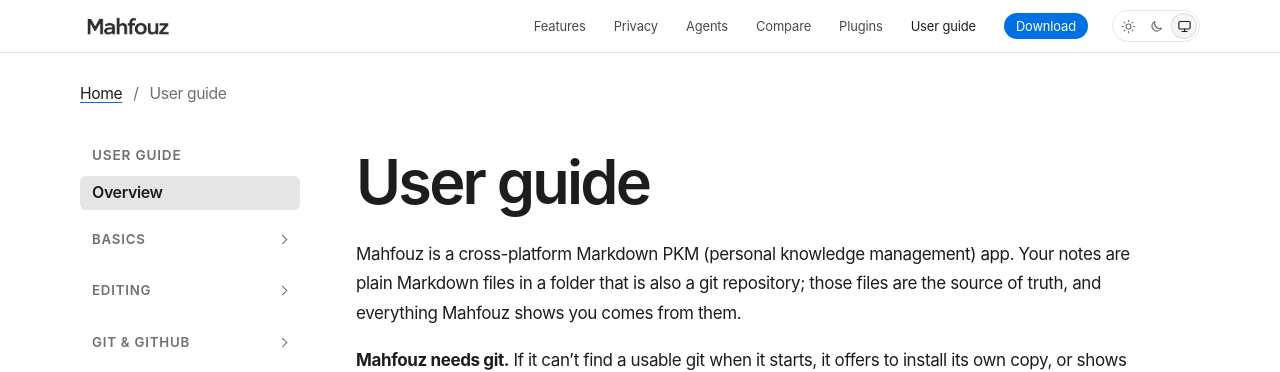
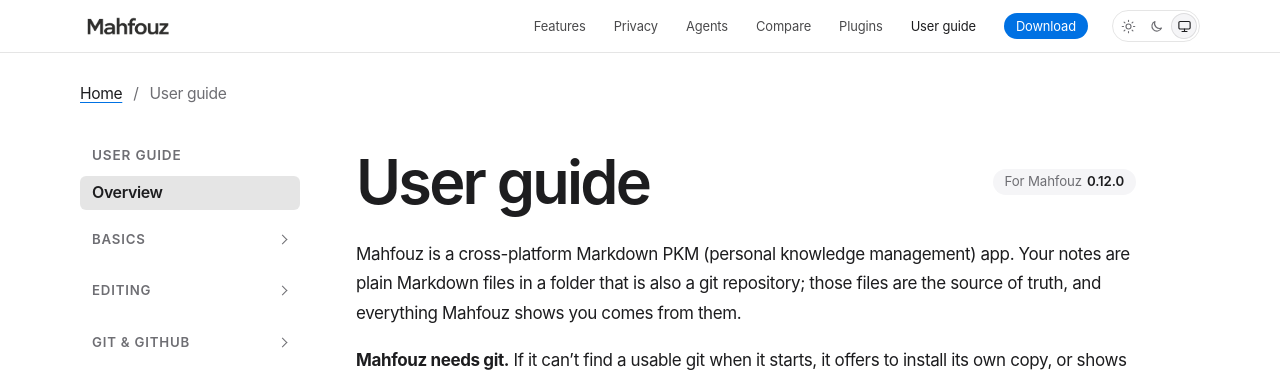
Before and after one commit to mahfouz-app/docs, a Jekyll site: the page built from guide/index.md, in a window 1280 px wide. Shown: the top 372 px of the page. Built offline with Jekyll 4.4.1, drawn with Linux system fonts in a browser that asks for light colours.

Commit message:
Show the Mahfouz version on guide pages
Every guide page now shows "For Mahfouz 0.12.0" as a pill to the right of
its title, linking to that release in the changelog. The layout reads the
version from the first heading of _includes/changelog.md, which the
release workflow already writes, so the app repo needs no change.

_includes/since.html adds a matching "New in 0.12.0" pill for a heading
or a bullet that covers something added in a given release. DESIGN.md
and the README describe both.

Co-Authored-By: Claude Opus 5.5 <noreply@anthropic.com>

```diff
--- /dev/null
+++ b/_includes/since.html
@@ -0,0 +1 @@
+<a class="guide-since" href="/changelog/#v{{ include.v }}" title="What’s new in Mahfouz {{ include.v }}">New in <b>{{ include.v }}</b></a>
--- a/_layouts/guide.html
+++ b/_layouts/guide.html
@@ -72,8 +72,16 @@
           {% include guide-nav.html here=here %}
         </nav>
       </details>
+      {%- comment %} The release workflow writes the changelog newest first, so its first "## 0.12.0 (date)" heading is the current release. {% endcomment %}
+      {%- capture changelog %}{% include changelog.md %}{% endcapture %}
+      {%- assign version = changelog | split: "## " | slice: 1 | first | split: " " | first %}
       <article class="guide-content">
-        <h1>{{ page.title | escape }}</h1>
+        <div class="guide-title">
+          <h1>{{ page.title | escape }}</h1>
+          {%- if version %}
+          <a class="guide-version" href="/changelog/#v{{ version }}" title="What’s new in Mahfouz {{ version }}">For Mahfouz <b>{{ version }}</b></a>
+          {%- endif %}
+        </div>
         {{ content }}
       </article>
       {%- for p in pages %}{% if p.slug == here %}{% assign i = forloop.index0 %}{% endif %}{% endfor %}
--- a/styles.css
+++ b/styles.css
@@ -595,6 +595,66 @@ h1 {
   letter-spacing: -0.045em;
 }
 
+.guide-title {
+  display: flex;
+  flex-wrap: wrap;
+  align-items: center;
+  justify-content: space-between;
+  gap: 12px 20px;
+  margin-bottom: 22px;
+}
+
+.guide-title h1 {
+  margin-bottom: 0;
+}
+
+/* Version pills: the release a guide page is written for, and the release a
+   section or bullet first appeared in (_includes/since.html). */
+.guide-version,
+.guide-since {
+  display: inline-flex;
+  align-items: center;
+  gap: 5px;
+  padding: 5px 12px;
+  border-radius: 980px;
+  background: var(--tile);
+  color: var(--body-secondary);
+  font-size: 0.78rem;
+  font-weight: 400;
+  letter-spacing: -0.01em;
+  line-height: 1.2;
+  text-decoration: none;
+  white-space: nowrap;
+}
+
+.guide-version:hover,
+.guide-since:hover {
+  color: var(--cm-text);
+}
+
+.guide-version:focus-visible,
+.guide-since:focus-visible {
+  border-radius: 980px;
+}
+
+.guide-version b,
+.guide-since b {
+  color: var(--cm-text);
+  font-weight: 600;
+}
+
+.guide-content .guide-since {
+  margin-left: 10px;
+  vertical-align: 0.35em;
+}
+
+.guide-content li .guide-since {
+  margin-left: 6px;
+  padding: 2px 9px;
+  font-size: 0.72rem;
+  vertical-align: 0.1em;
+}
+
 .guide-content h2 {
   margin: 54px 0 18px;
   padding-top: 18px;
```
Also changed, not shown: DESIGN.md (+10 -1 lines), README.md.
